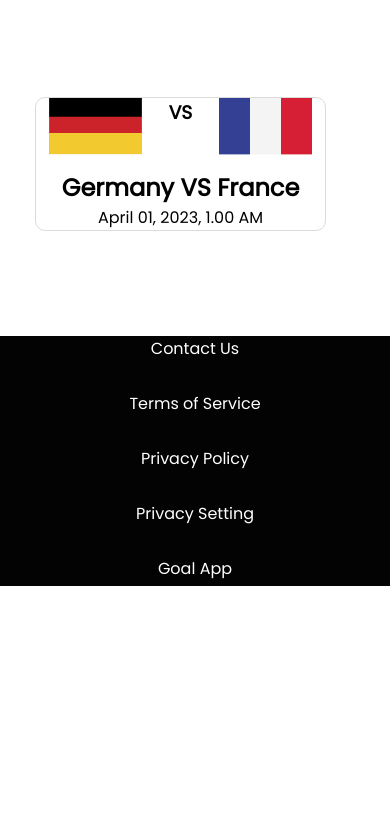
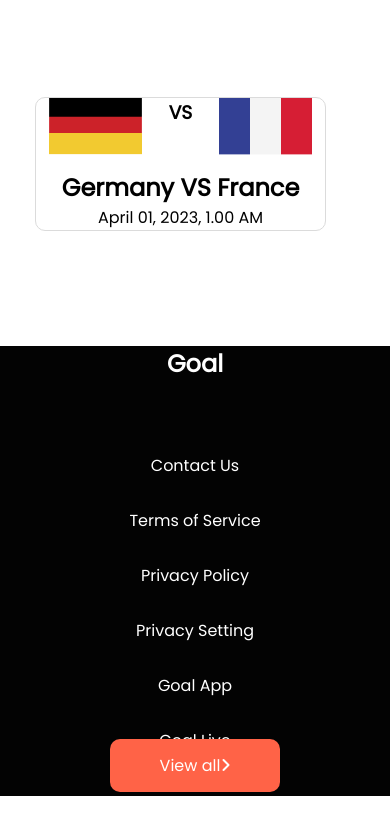
Before and after one commit to developer-mustafa/World-cup-project, a plain HTML site: page match.html in a window 390 px wide. Shown: the part 1863-2679 px from the top of the page. Before the commit the page ends 2499 px from the top, so only its background shows below. Drawn offline with Linux system fonts and the light colour scheme.

Commit message:
project done

```diff
--- a/match.html
+++ b/match.html
@@ -110,13 +110,17 @@
       </section>
     </main>
 
+    <!-- main content area end -->
+
   </div>
 
+  <!-- wrapper end -->
 
-  <footer>
+  <!-- footer area start -->
+  <footer class="footer-container" style="height:450px;width:100%;">
     <div class="footer-container">
 
-      <h2>
+      <h2 style="text-align:center;">
         Goal
       </h2>
       <hr>
@@ -129,8 +133,13 @@
         <li> <a href="">Goal Live</a></li>
 
       </ul>
+      <button class="btn bottom-btn">
+        <a href="#">View all<i class="fa-solid fa-angle-right"></i></a>
+      </button>
 
   </footer>
+
+  <!-- footer area end -->
   </div>
 
 </body>
--- a/style.css
+++ b/style.css
@@ -60,12 +60,11 @@
   background-color: tomato;
   border-radius: 10px;
   transition: 400ms;
-}
-.header-text .btn a {
   text-decoration: none;
   font-size: 1rem;
   color: white;
 }
+
 .header-text .btn a:hover {
   background-color: rgb(217, 33, 0);
   cursor: pointer;
@@ -171,24 +170,41 @@
 }
 
 
-footer {
+ .bottom-btn {
+  border: none;
+  margin:0 auto;
+  display: block;
+
+}
+.bottom-btn a {
+  padding: 15px 50px;
+  background-color: tomato;
+  border-radius: 10px;
+  transition: 400ms;
+  text-decoration: none;
+  font-size: 1rem;
   color: white;
-  height: 200px;
-  width: 100%;
-  margin-top: 100px;
-  background-color: rgb(3, 3, 3);
+}
 
-  margin: 0 auto;
+.bottom-btn a:hover {
+  background-color: rgb(217, 33, 0);
+  cursor: pointer;
+  box-shadow: inset 0 0 20px white;
 }
-footer hr {
+/* <!-- main content area end --> */
+
+
+/* footer area start */
+hr {
   width:100%;
   background-color: rgb(75, 75, 75);
 }
 footer {
-  height: 250px;
+  height: 350px;
   width: 100%;
   color: white;
-
+  margin-top: 100px;
+  background-color: rgb(3, 3, 3);
 }
 footer h2{
   margin-top: 80px;
@@ -217,6 +233,7 @@
 footer ul li a:hover {
   color: tomato;
 }
+/* footer area end */
 
 /* animation area start */
 
@@ -250,6 +267,8 @@
 /* animation area end */
 
 /* ---------Responsive area start---------- */
+
+
 
 /* mobile-devices */
 @media (max-width: 575.98px) {
@@ -298,8 +317,11 @@
     background-color: white;
     border: none;
   }
- .footer-container h2,hr{
-  display:none;
+  footer{
+    width: 100%;
+  }
+ .footer-container hr{
+  visibility: hidden;
 
  }
  .footer-container ul{
@@ -337,6 +359,7 @@
   }
 
   .big-box {
+    display: grid;
     grid-template-columns: 1fr 1fr;
   }
   .small-box {
@@ -349,27 +372,15 @@
     background-color: white;
     border: none;
   }
+
+  .bottom-btn{
+    visibility: visible;
+  }
 }
 
+/* responsive end */
+
+/* wrapper-end */
 
 
-  @media (max-width: 767.98px) {
-    footer{
-      width:100%;
-    }
-    .footer-container{
-      width: 100%;
-    }
-
-     }
-
-  /* desktop devices */
-@media (min-width: 961px) and (max-width: 1366px) {
-  .header-image-container {
-    width: 90%;
-
-  }
-  .footer-container ul{
-    width:100%;
-
-  }
+/* assignment 2 world cup website batch-06 programming hero ,Mustafa rahman */
```
Also changed, not shown: index.html (+10 -2 lines).
